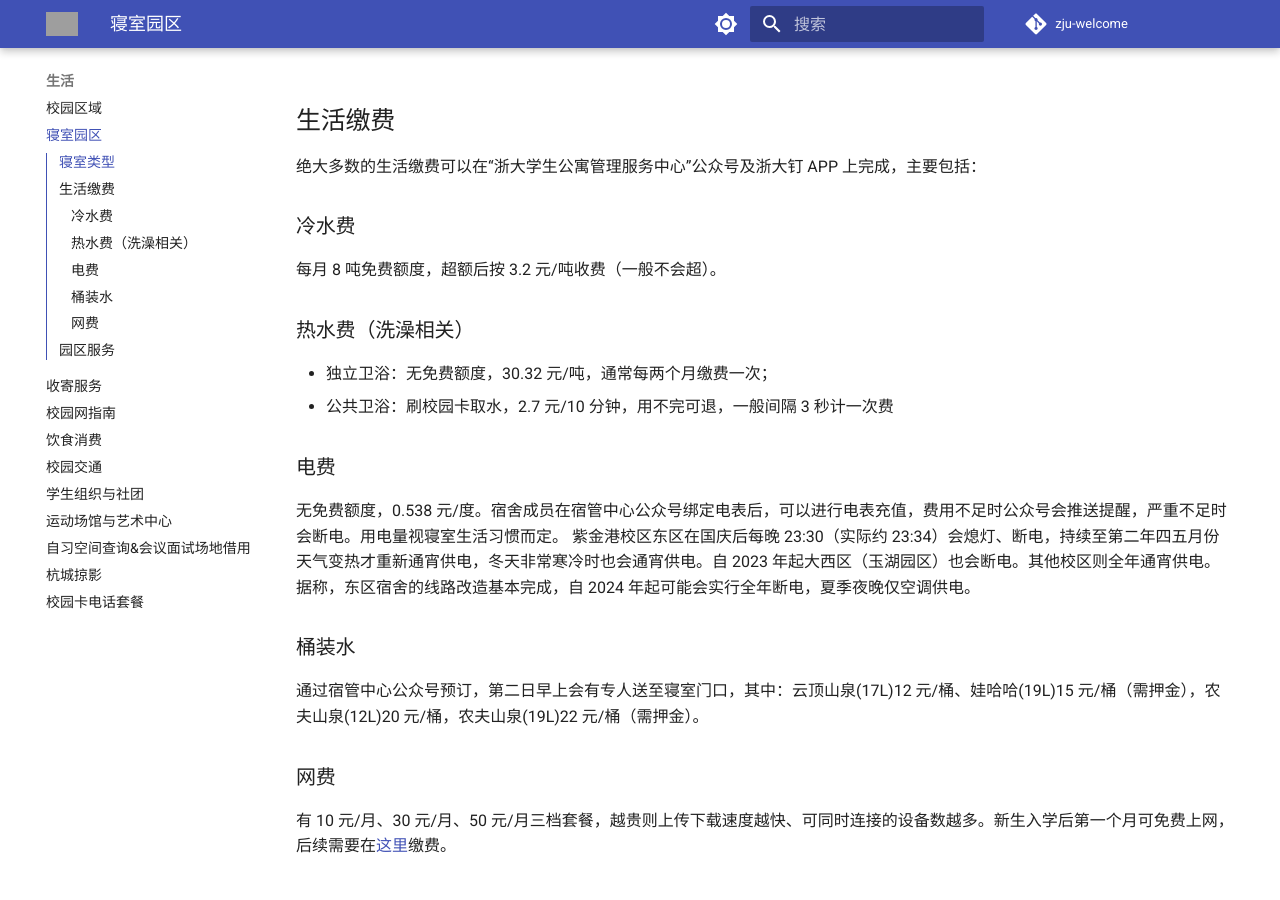
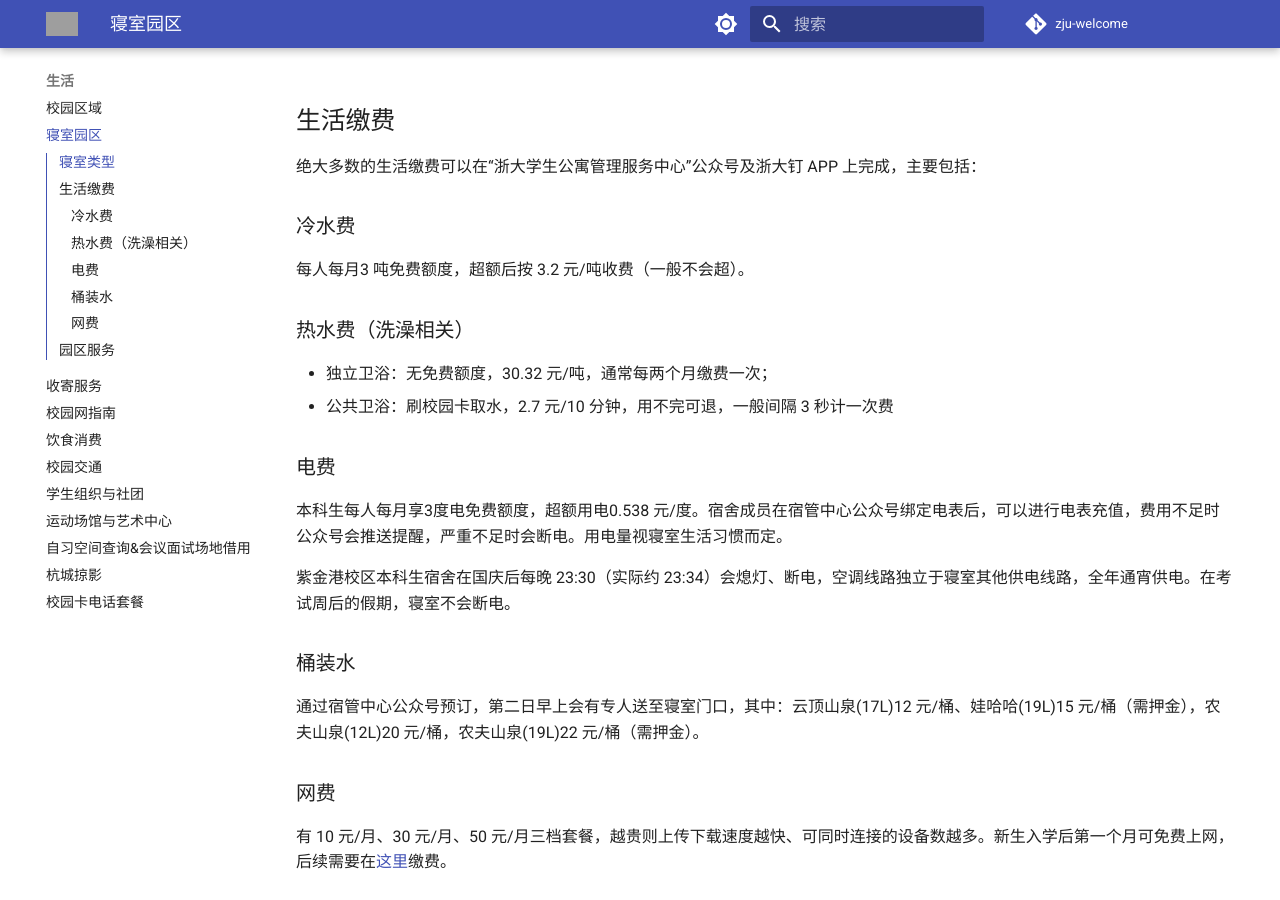
Before and after one commit to mini-full/zju-welcome, an MkDocs documentation site: the page built from docs/life/dorm.md, in a window 1280 px wide and 900 px high, scrolled down 608 px. Built offline with MkDocs 1.6.1 and Material for MkDocs 9.7.7, drawn with Linux system fonts in a browser that asks for light colours; comment, search, counter and statistics services are not loaded; grey boxes are pictures that could not be loaded.

Commit message:
修改生活中 水费电费 微调表述

```diff
--- a/docs/life/dorm.md
+++ b/docs/life/dorm.md
@@ -19,7 +19,7 @@
 
 ### 冷水费
 
-每月 8 吨免费额度，超额后按 3.2 元/吨收费（一般不会超）。
+每人每月3 吨免费额度，超额后按 3.2 元/吨收费（一般不会超）。
 
 ### 热水费（洗澡相关）
 
@@ -28,9 +28,9 @@
 
 ### 电费
 
-无免费额度，0.538 元/度。宿舍成员在宿管中心公众号绑定电表后，可以进行电表充值，费用不足时公众号会推送提醒，严重不足时会断电。用电量视寝室生活习惯而定。
-紫金港校区东区在国庆后每晚 23:30（实际约 23:34）会熄灯、断电，持续至第二年四五月份天气变热才重新通宵供电，冬天非常寒冷时也会通宵供电。自 2023 年起大西区（玉湖园区）也会断电。其他校区则全年通宵供电。
-据称，东区宿舍的线路改造基本完成，自 2024 年起可能会实行全年断电，夏季夜晚仅空调供电。
+本科生每人每月享3度电免费额度，超额用电0.538 元/度。宿舍成员在宿管中心公众号绑定电表后，可以进行电表充值，费用不足时公众号会推送提醒，严重不足时会断电。用电量视寝室生活习惯而定。
+
+紫金港校区本科生宿舍在国庆后每晚 23:30（实际约 23:34）会熄灯、断电，空调线路独立于寝室其他供电线路，全年通宵供电。在考试周后的假期，寝室不会断电。
 
 ### 桶装水
 
```
Also changed, not shown: docs/life/campus.md (+1 -1 lines).
